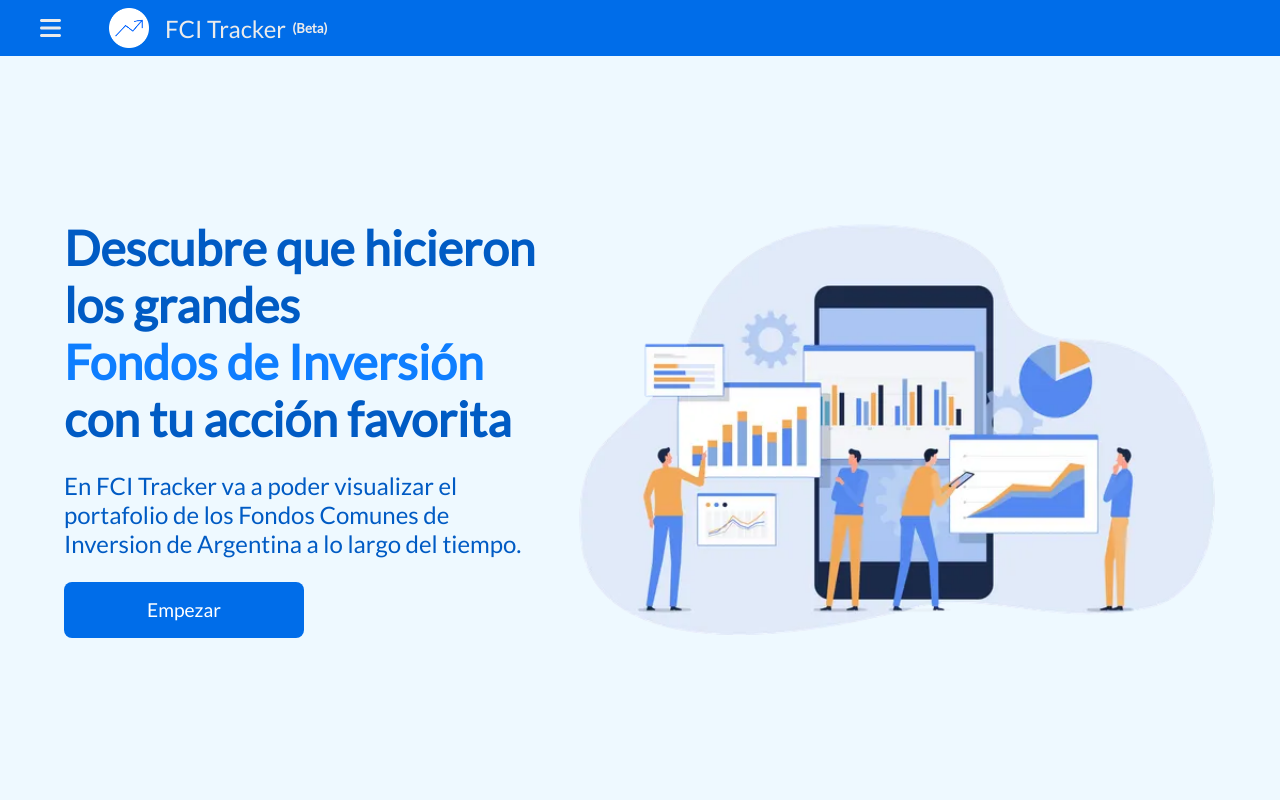
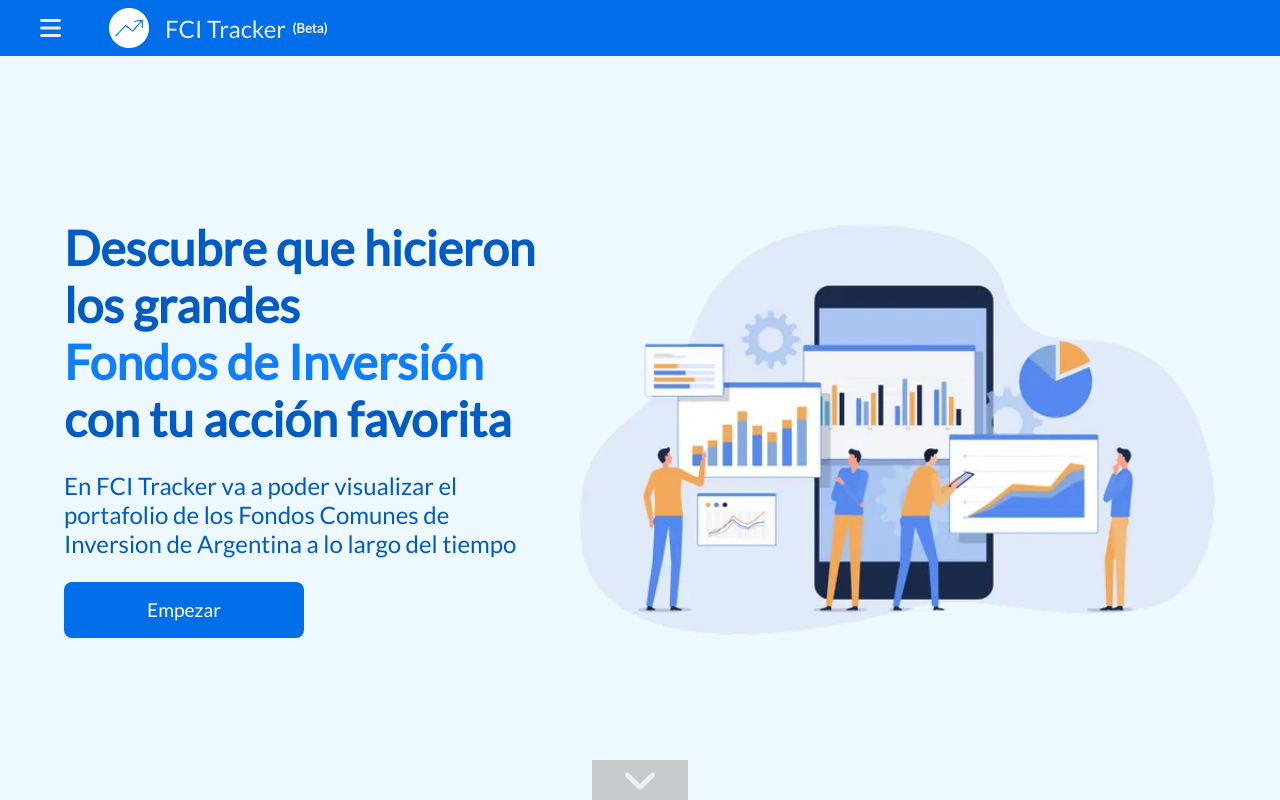
Before and after one commit to Lucapo01/Argentine-Tracker, a React (Create React App) app in the folder frontend/: page / in a window 1280 px wide. Shown: the top 800 px of the page. Built offline with nearby package versions, Linux system fonts and the light colour scheme; no server answers.

Commit message:
add scroll to tutorial button and change a tutorial-block description

```diff
--- a/frontend/src/components/Home.css
+++ b/frontend/src/components/Home.css
@@ -8,6 +8,7 @@
 }
 
 .welcome-container {
+        position: relative;
         background-color: #eef9ff;
         width: 100%;
         min-height: calc(100vh - 3.5em);
@@ -54,9 +55,22 @@
 }
 
 .welcome-img {
-        width: 50%;
+        width: 40%;
         min-width: 40rem;
         margin-right: 2rem;
+}
+
+.scroll-tutorial {
+        position: absolute;
+        justify-self: center;
+        align-self: flex-end;
+        width: 6rem;
+        font-size: 2.5rem;
+        color: #e9e9e9;
+        background-color: #adadad;
+        opacity: .6;
+        cursor: pointer;
+        bottom: 0;
 }
 
 .tutorial-block {
@@ -142,6 +156,10 @@
                 width: 60%;
                 margin-bottom: 2rem;
         }
+
+        .scroll-tutorial {
+                left: calc(50vw - 3rem)
+        }
 }
 
 @media only screen and (max-width: 1000px) {
--- a/frontend/src/components/Home.js
+++ b/frontend/src/components/Home.js
@@ -8,6 +8,8 @@ import pointImg from './images/point.PNG'
 import compareImg from './images/comparar.PNG'
 import categoryImg from './images/categorias.PNG'
 import donwloadImg from './images/descargar.PNG'
+import { FontAwesomeIcon } from '@fortawesome/react-fontawesome'
+import { faAngleDown } from '@fortawesome/free-solid-svg-icons'
 
 const Home = () => {
         const [menuVisibleClass, setMenuVisibleClass] = useState('')
@@ -73,15 +75,25 @@ const Home = () => {
                 window.open(`/graph/1`, '_self', 'noopener,noreferrer')
         }
 
+        const scrollToTutorial = () => {
+                const menuTop = menuRef.current.getBoundingClientRect().top - 120;
+                window.scrollTo({
+                        top: menuTop,
+                        left: 0,
+                        behavior: "smooth",
+                      })
+        }
+
         return (
                 <div className='homepage-container'>
                         <div className='welcome-container'>
                                 <div className='welcome-text-container'>
                                         <h1 className='welcome-title'>Descubre que hicieron los grandes <p className='welcome-title-main-words'>Fondos de Inversión</p> con tu acción favorita</h1>
-                                        <h3 className='welcome-text'>En FCI Tracker va a poder visualizar el portafolio de los Fondos Comunes de Inversion de Argentina a lo largo del tiempo.</h3>
+                                        <h3 className='welcome-text'>En FCI Tracker va a poder visualizar el portafolio de los Fondos Comunes de Inversion de Argentina a lo largo del tiempo</h3>
                                         <button onClick={() => openGraph()}>Empezar</button>
                                 </div>
                                 <img className='welcome-img' src={welcomeImg} alt="" />
+                                <FontAwesomeIcon icon={faAngleDown} className='scroll-tutorial'  onClick={scrollToTutorial}/>
                         </div>
                         <div className='tutorial-block tutorial-block-odd'>
                                 <div className={`tutorial-text-img-container ${menuVisibleClass}`} ref={menuRef}>
@@ -95,7 +107,7 @@ const Home = () => {
                                 <div className={`tutorial-text-img-container ${graphVisibleClass}`} ref={graphRef}>
                                         <div className='tutorial-text-img'>
                                                 <img className='tutorial-img' src={graphImg} alt=""/>
-                                                <h2>Este es el gráfico del ticker elegido</h2>
+                                                <h2>Este es el gráfico de la evolución de tenencia por parte de los fondos en ese activo</h2>
                                         </div>
                                 </div>
                         </div>
```
Also changed, not shown: 1 other file (tests, documents, lock files or other folders).
